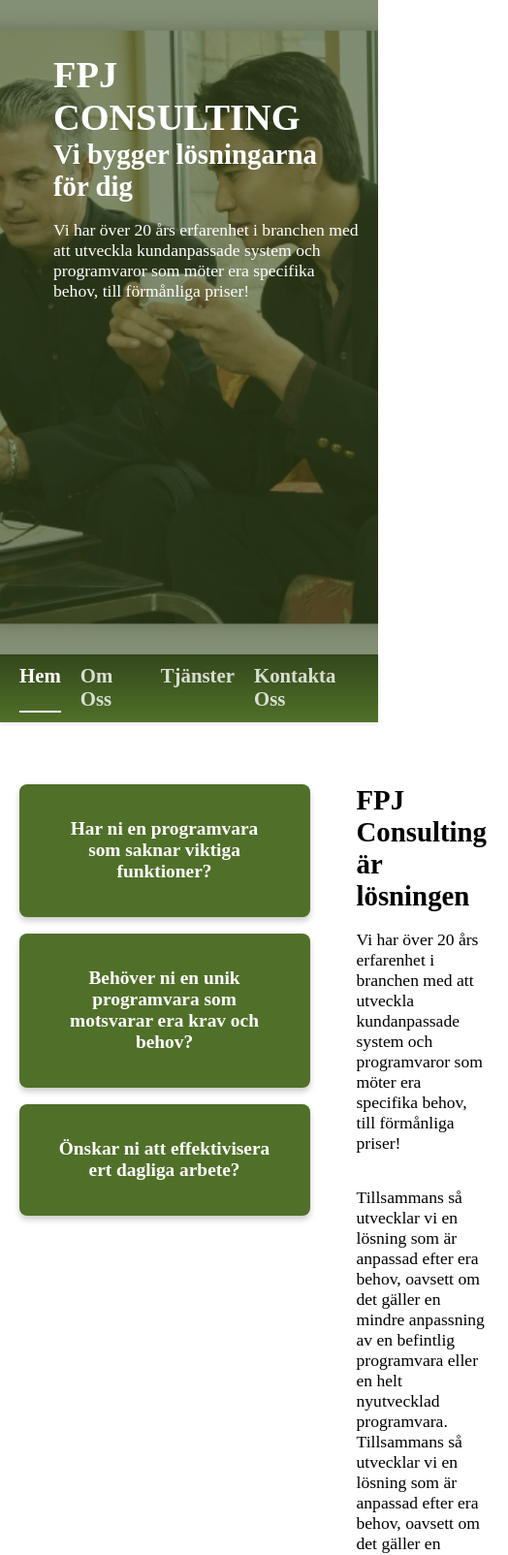
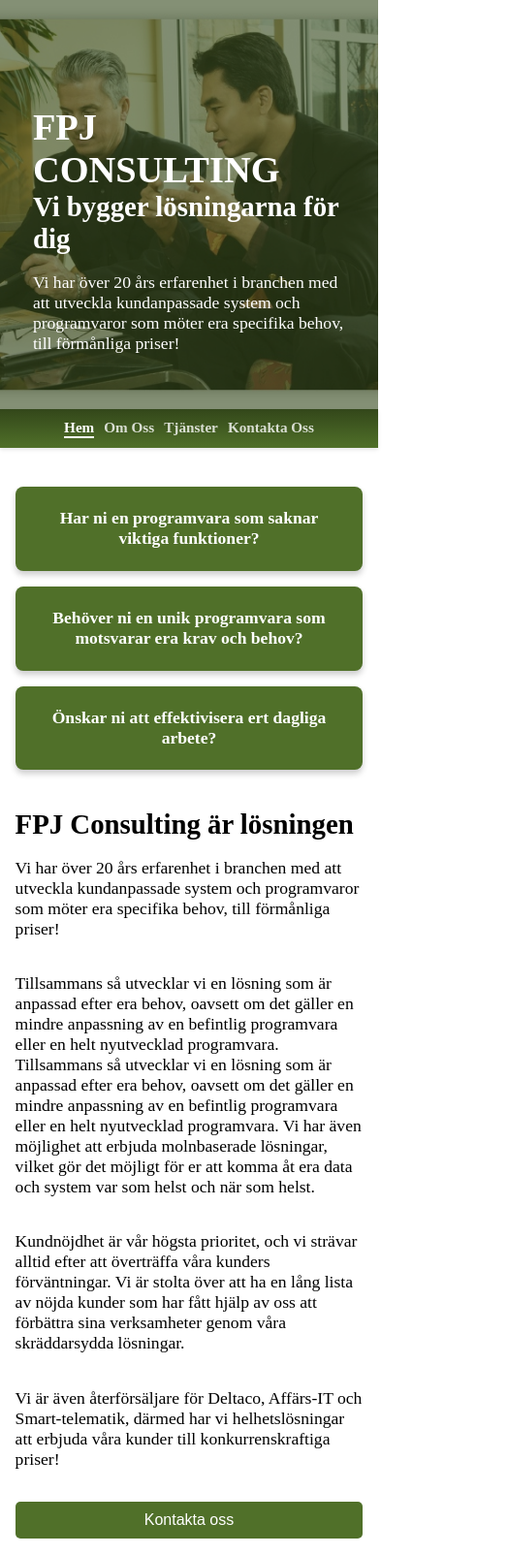
Before and after one commit to KimSoderlund/gorommig, a website: page index.html in a window 390 px wide. Shown: the top 1604 px of the page at 97% size, 524 px wide, since content can reach past the window. Drawn offline with Linux system fonts and the light colour scheme.

Commit message:
added media querries

```diff
--- /dev/null
+++ b/src/layout/_mediaQ.scss
@@ -0,0 +1,173 @@
+@media (max-width: 1024px) {
+    header {
+        height: 65vh;
+
+        .hero-overlay {
+            height: 65vh;
+        }
+
+        .header-content {
+            width: 85%;
+            margin: 14% auto;
+        }
+    }
+
+    .header-nav {
+        gap: 14px;
+        padding: 10px;
+
+        p {
+            font-size: 1.1em;
+        }
+    }
+
+    .home-container {
+        flex-direction: column;
+        align-items: center;
+    }
+
+    .card-container {
+        margin-right: 0;
+        margin-bottom: 1.5em;
+        width: 100%;
+
+        & div {
+            width: 100%;
+            max-width: 600px;
+        }
+    }
+
+    .support-container {
+        flex-direction: column;
+        align-items: center;
+
+        & div {
+            width: 100%;
+            max-width: 700px;
+        }
+    }
+
+    #about {
+        width: 90%;
+        margin-left: auto;
+        margin-right: auto;
+    }
+}
+
+@media (max-width: 768px) {
+    header {
+        height: 55vh;
+        padding: 16px;
+
+        .hero-overlay {
+            height: 55vh;
+        }
+
+        .header-content {
+            margin: 20% auto;
+            width: 90%;
+        }
+    }
+
+    .header-nav {
+        flex-wrap: wrap;
+        justify-content: center;
+        gap: 10px;
+
+        p {
+            font-size: 1em;
+        }
+    }
+
+    #home {
+        margin-top: 2.5em;
+    }
+
+    .home-container {
+        width: 92%;
+    }
+
+    .card-container {
+        & div {
+            padding: 1.4em;
+            font-size: 1em;
+        }
+    }
+
+    .support-container {
+        width: 92%;
+        margin: 3em 0;
+
+        & h2 {
+            font-size: 1.5em;
+        }
+    }
+
+    .quote-separator {
+        font-size: 1.5em;
+        padding: 1.5em 0;
+
+        .quote {
+            width: 92%;
+            margin: 0 auto;
+        }
+    }
+
+    #about {
+        margin: 3em auto;
+
+        p {
+            margin-bottom: 1em;
+        }
+    }
+}
+
+@media (max-width: 480px) {
+    h1 {
+        font-size: 1.8em;
+    }
+
+    h2 {
+        font-size: 1.4em;
+    }
+
+    p {
+        font-size: 1em;
+    }
+
+    header {
+        height: 50vh;
+
+        .hero-overlay {
+            height: 50vh;
+        }
+
+        .header-content {
+            margin: 26% auto;
+        }
+    }
+
+    .header-nav {
+        p {
+            font-size: 0.95em;
+        }
+    }
+
+    .support-container {
+        & button {
+            width: 100%;
+            margin: 1em 0 0;
+        }
+    }
+
+    .contact-button {
+        width: 100%;
+    }
+
+    .footer-socials {
+        & a {
+            margin: 0 6px;
+            font-size: 18px;
+        }
+    }
+}
--- a/src/styles.scss
+++ b/src/styles.scss
@@ -6,6 +6,7 @@
 @use 'components/buttons' as *;
 @use 'components/seperators' as *;
 @use 'layout/about' as *;
+@use 'layout/mediaQ' as *;
 
 p {
 	font-size: $font-size-p;
```
Also changed, not shown: dist/styles.css, 1 other file.
